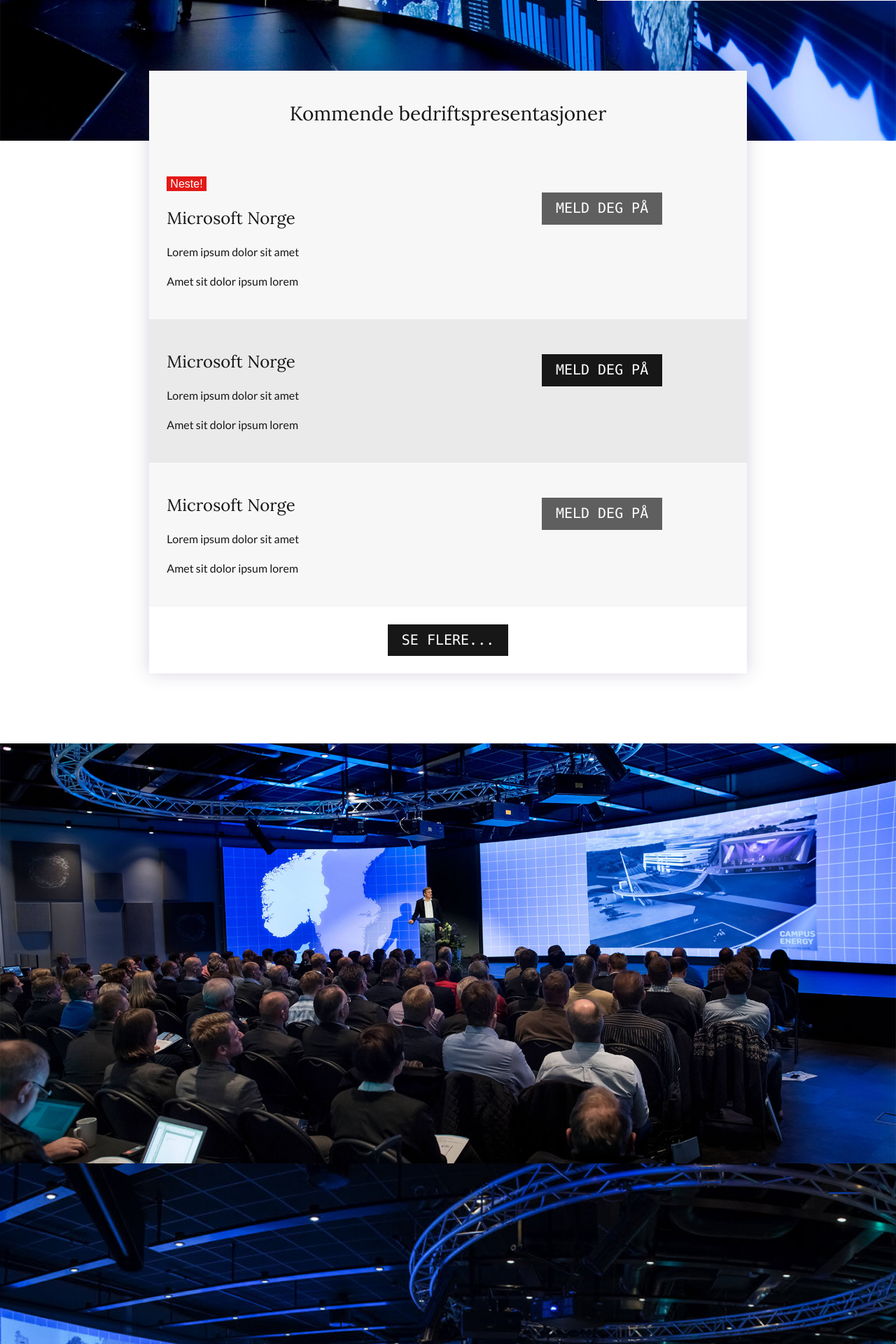
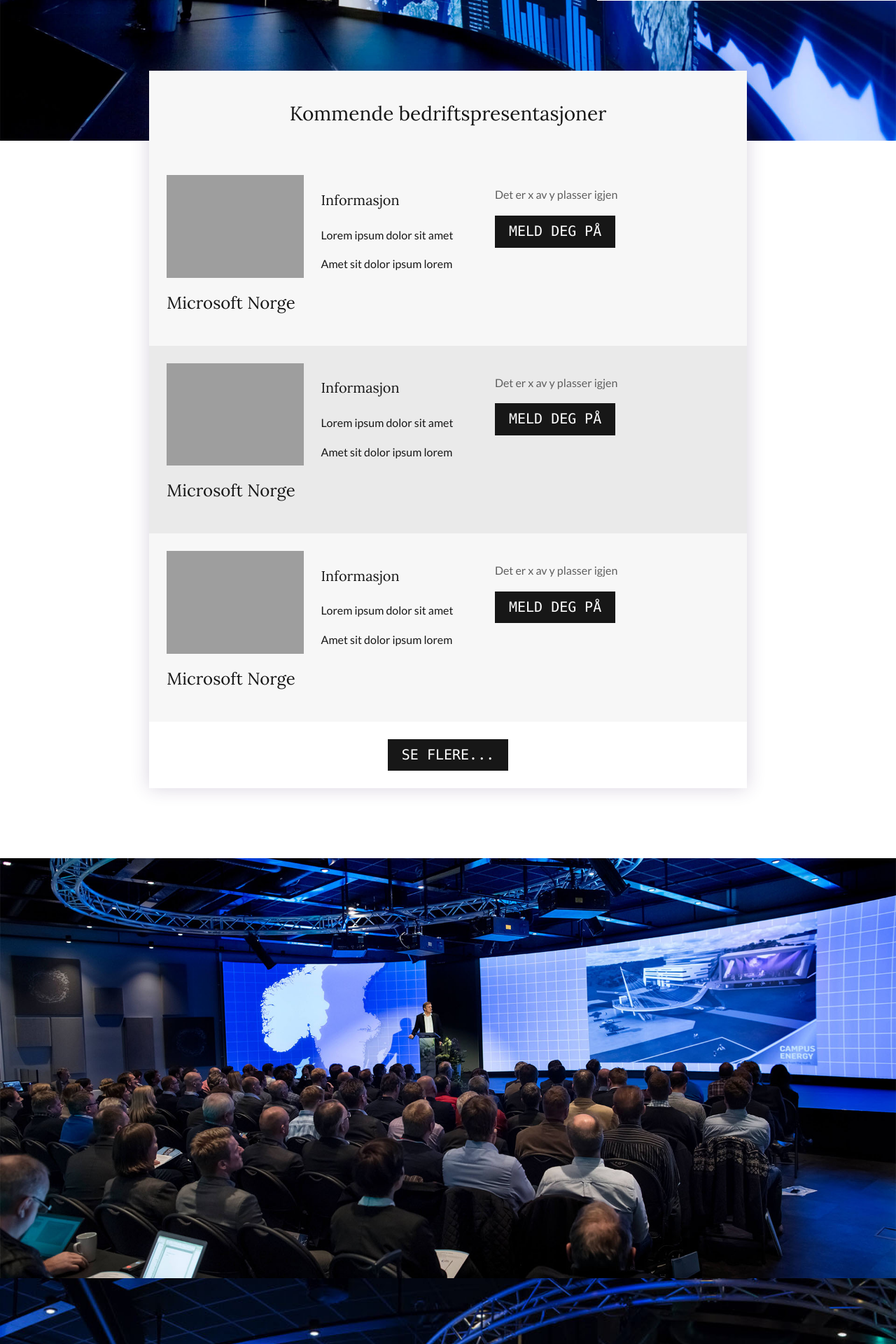
Before and after one commit to bjornarhagen/edu-hio-bjornarh, a PHP site: page /prosjekter/infprog/2016-1/oblig-5/oppgave-1-2-3.php in a window 1280 px wide. Shown: the part 1216-3136 px from the top of the page at 70% size. Run offline with PHP 8.4, Linux system fonts and the light colour scheme; grey boxes are pictures that could not be loaded.

Commit message:
Improved company list

```diff
--- a/prosjekter/infprog/2016-1/oblig-5/oppgave-1-2-3.php
+++ b/prosjekter/infprog/2016-1/oblig-5/oppgave-1-2-3.php
@@ -192,36 +192,42 @@
                     <ul id="o1-coming-list">
                         <?php
                             for ($i=0; $i < 3; $i++) {
-                                $extra_content = "";
-
-                                if ($i === 0) {
-                                    $extra_content = '<span style="padding: 2px 5px;" class="o1-red-bg white-text">Neste!</span>';
-                                }
-
                                 if ($i%2===0) {
                                     ?>
                                         <li class="row space-a-small">
-                                            <div class="col s12 m8">
-                                                <?= $extra_content; ?>
+                                            <div class="col s12 m7 row">
+                                                <div class="col s12 l5 o1-cl-avatar">
+                                                    <img src="oppgave-1-2-3-materiale/microsoft_logo.svg.png" alt="Microsoft Norge logo">
                                                     <h3>Microsoft Norge</h3>
+                                                </div>
+                                                <div class="col s12 l7 space-h-small">
+                                                    <h4>Informasjon</h4>
                                                     <p>Lorem ipsum dolor sit amet</p>
                                                     <p>Amet sit dolor ipsum lorem</p>
                                                 </div>
-                                            <div class="col s12 m4 space-v-small">
-                                                <a href="#" class="btn greyDark">Meld deg på</a>
+                                            </div>
+                                            <div class="o1-cl-actions col s12 m5">
+                                                <p class="greyDark-text">Det er x av y plasser igjen</p>
+                                                <a href="#" class="btn black">Meld deg på</a>
                                             </div>
                                         </li>
                                     <?php
                                 } else {
                                     ?>
                                         <li class="row space-a-small o1-grey-bg">
-                                            <div class="col s12 m8">
-                                                <?= $extra_content; ?>
+                                            <div class="col s12 m7 row">
+                                                <div class="col s12 l5 o1-cl-avatar">
+                                                    <img src="oppgave-1-2-3-materiale/microsoft_logo.svg.png" alt="Microsoft Norge logo">
                                                     <h3>Microsoft Norge</h3>
+                                                </div>
+                                                <div class="col s12 l7 space-h-small">
+                                                    <h4>Informasjon</h4>
                                                     <p>Lorem ipsum dolor sit amet</p>
                                                     <p>Amet sit dolor ipsum lorem</p>
                                                 </div>
-                                            <div class="col s12 m4 space-v-small">
+                                            </div>
+                                            <div class="o1-cl-actions col s12 m5">
+                                                <p class="greyDark-text">Det er x av y plasser igjen</p>
                                                 <a href="#" class="btn black">Meld deg på</a>
                                             </div>
                                         </li>
```
Lines whose indentation alone changed are shown as unchanged.
